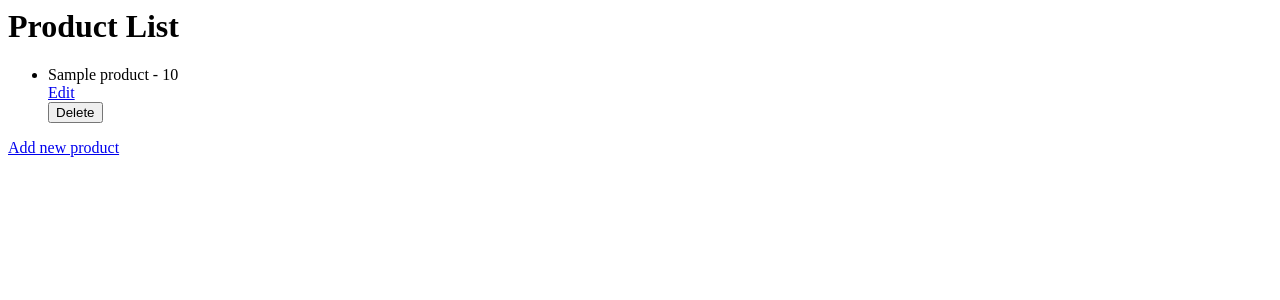
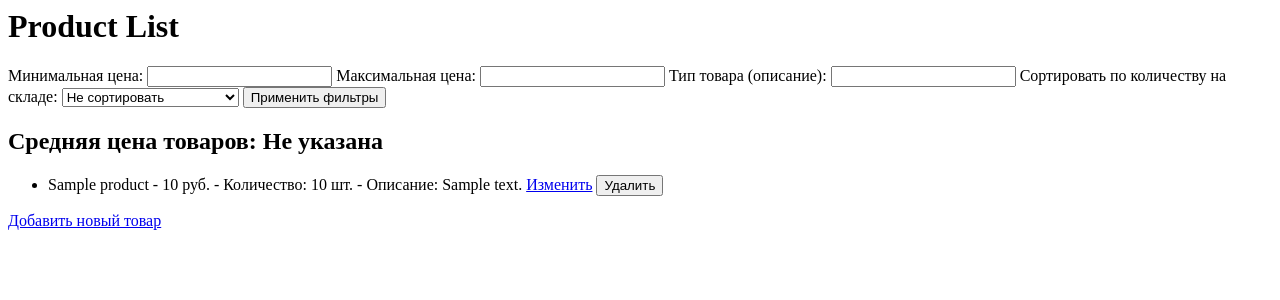
Before and after one commit to Al3x3y86/Comparison-of-ORM-libraries, a Flask app: template orm_comparison/sqlalchemyproject/templates/product_list.html in a window 1280 px wide. Shown: the top 300 px of the page. Run offline with Flask 3, Linux system fonts and the light colour scheme; the template is opened without the code that fills it: most values are stand-ins (such as "Sample title", 1, 10 or a date in 2020).

Commit message:
Дополнительные фильтры

```diff
--- a/orm_comparison/djangoproject/performance_test.py
+++ b/orm_comparison/djangoproject/performance_test.py
@@ -54,7 +54,6 @@ def delete_records():
         f.write(f'Удаление {N} записей заняло {end_time - start_time:.2f} секунд\n')
 
 
-
 insert_records()
 read_records()
 update_records()
--- a/orm_comparison/sqlalchemyproject/templates/product_list.html
+++ b/orm_comparison/sqlalchemyproject/templates/product_list.html
@@ -1,11 +1,41 @@
 <h1>Product List</h1>
+
+<!-- Форма для фильтрации и сортировки -->
+<form method="GET" action="/">
+    <label for="min_price">Минимальная цена:</label>
+    <input type="number" id="min_price" name="min_price" value="{{ request.args.get('min_price', '') }}" step="0.01">
+
+    <label for="max_price">Максимальная цена:</label>
+    <input type="number" id="max_price" name="max_price" value="{{ request.args.get('max_price', '') }}" step="0.01">
+
+    <label for="description">Тип товара (описание):</label>
+    <input type="text" id="description" name="description" value="{{ request.args.get('description', '') }}">
+
+    <label for="sort">Сортировать по количеству на складе:</label>
+    <select id="sort" name="sort">
+        <option value="">Не сортировать</option>
+        <option value="stock" {% if request.args.get('sort') == 'stock' %}selected{% endif %}>По количеству на складе</option>
+    </select>
+
+    <button type="submit">Применить фильтры</button>
+</form>
+
+<!-- Отображение средней цены товаров -->
+<h2>Средняя цена товаров: {{ average_price|default("Не указана") }}</h2>
+
+<!-- Список товаров -->
 <ul>
     {% for product in products %}
-    <li>{{ product.name }} - {{ product.price }}</li>
-    <a href="/update/{{ product.id }}">Edit</a>
-    <form action="/delete/{{ product.id }}" method="post">
-        <button type="submit">Delete</button>
-    </form>
+    <li>
+        {{ product.name }} - {{ product.price }} руб. - Количество: {{ product.stock }} шт. - Описание: {{ product.description }}
+        <a href="/update/{{ product.id }}">Изменить</a>
+        <form action="/delete/{{ product.id }}" method="POST" style="display:inline;">
+            <button type="submit">Удалить</button>
+        </form>
+    </li>
+    {% else %}
+    <li>Товары не найдены</li>
     {% endfor %}
 </ul>
-<a href="/create">Add new product</a>
+
+<a href="/create">Добавить новый товар</a>
--- a/orm_comparison/sqlalchemyproject/views.py
+++ b/orm_comparison/sqlalchemyproject/views.py
@@ -1,14 +1,38 @@
 from flask import Flask, request, render_template, redirect
 from sqlalchemyproject.db_setup import session
 from sqlalchemyproject.models import Product
+from sqlalchemy import func
 
 app = Flask(__name__)
 
-
 @app.route('/')
 def product_list():
-    products = session.query(Product).all()
-    return render_template('product_list.html', products=products)
+    # Все товары
+    query = session.query(Product)
+
+    # Фильтр по цене
+    min_price = request.args.get('min_price')
+    max_price = request.args.get('max_price')
+    if min_price and max_price:
+        query = query.filter(Product.price >= min_price, Product.price <= max_price)
+
+    # Фильтр по количеству на складе
+    sort_by_stock = request.args.get('sort')
+    if sort_by_stock == 'stock':
+        query = query.order_by(Product.stock)
+
+    # Фильтр по описанию
+    description_filter = request.args.get('description')
+    if description_filter:
+        query = query.filter(Product.description.ilike(f'%{description_filter}%'))
+
+    # Список товаров
+    products = query.all()
+
+    # Средняя цена
+    average_price = session.query(func.avg(Product.price)).scalar()
+
+    return render_template('product_list.html', products=products, average_price=average_price)
 
 
 @app.route('/create', methods=['GET', 'POST'])
```
Also changed, not shown: orm_comparison/djangoproject/views.py (+26 -1 lines), orm_comparison/templates/djangoproject/product_list.html (+32 -4 lines), orm_comparison/tortoiseproject/views.py (+34 -3 lines).
